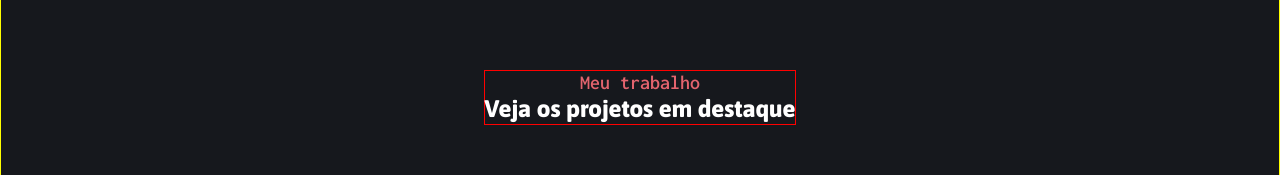
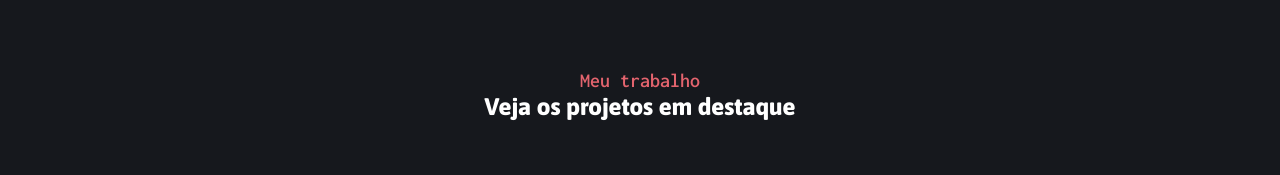
Before and after one commit to xXBrunoRochaXx/Desafio02, a plain HTML site: page index.html in a window 1280 px wide. Shown: the part 746-921 px from the top of the page. Drawn offline with Linux system fonts and the light colour scheme.

Commit message:
agora sim

```diff
--- a/styles/main.css
+++ b/styles/main.css
@@ -1,7 +1,7 @@
 main{
   background-color: var(--gray-200);
   padding-top: 72px;
-  border: 1px solid yellow;
+
   display: flex;
   flex-direction: column;
   /* justify-content: center; */
@@ -10,7 +10,7 @@ main{
 
 .header{
   text-align: center;
-  border: 1px solid red ;
+  /* border: 1px solid red ; */
   margin-bottom: 56px;
 }
 
```
